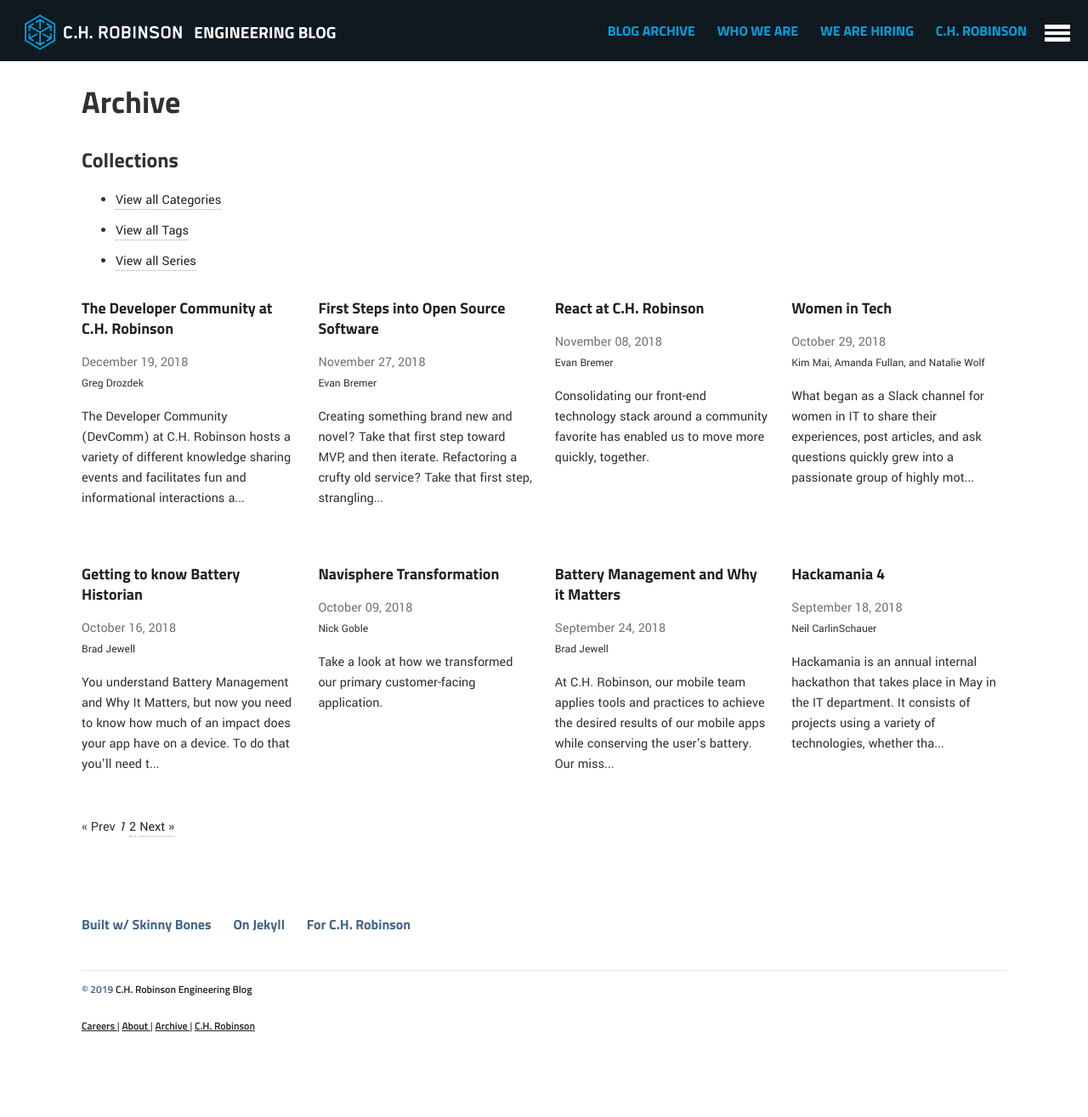
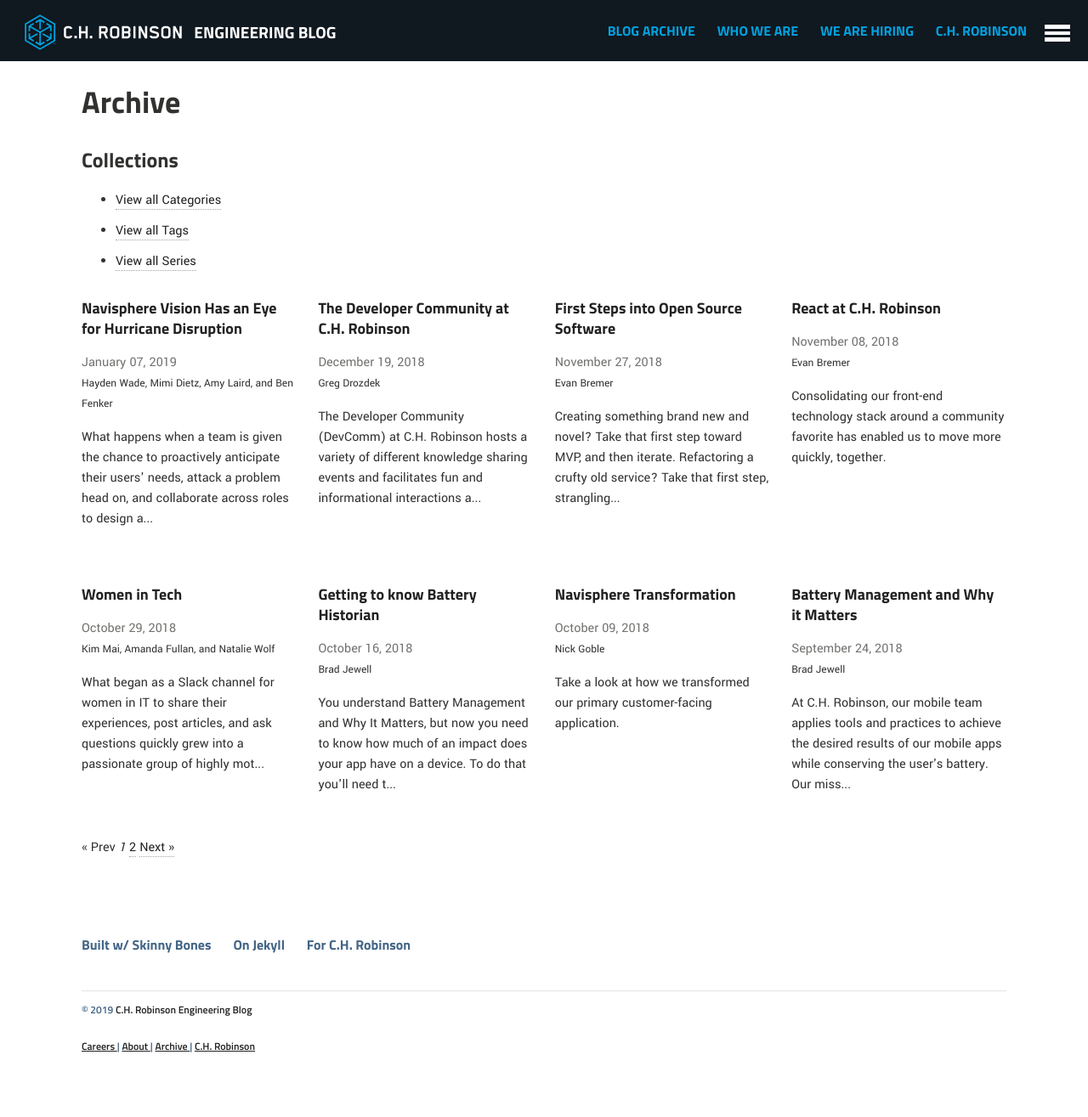
Before and after one commit to ch-robinson/ch-robinson.github.com, a Jekyll site: the page built from blog/index.html, in a window 1280 px wide. Shown: the whole page at 85% size. Built offline with Jekyll 4.4.1, drawn with Linux system fonts in a browser that asks for light colours; the list of posts is cut into pages by our own code; before the commit the page ends 1291 px from its top, so only the background shows below that; some of the changed lines change nothing that is shown.

Commit message:
New Post: Navisphere Vision Hurricane Disruption

```diff
--- a/_data/authors.yml
+++ b/_data/authors.yml
@@ -78,3 +78,27 @@
     Software Engineer with a demonstrated history of working in graphics, retail, media, and logistics.
     Strong business development professional and full stack developer skilled in a wide range of technologies.
   gravatar: d6af707f600c9496712652b1a7c73012
+wadehay:
+  name: Hayden Wade
+  bio:
+    Software Engineer with a passion for voice artificial intelligence and automation.
+    While away from the keyboard, I enjoy wake surfing and hiking in the great outdoors!
+  gravatar: d75f4e7bca0e51951a673c1644633678
+dietmim:
+  name: Mimi Dietz
+  bio:
+    As an IT Business Analyst, my professional passions include bringing people together
+    and solving problems. Outside of the office, I’m a black belt and karate aficionado,
+    food-lover, and proud dog and cat mama.
+  gravatar: 0a0457368fe83a43c9592851cf3fc20e
+fenkben:
+  name: Ben Fenker
+  bio: Data scientist with Vision, Texas transplant, softball player, and baseball fan.
+  gravatar: e0d6f8d215615961cddbf5c68027c758
+lairamy:
+  name: Amy Laird
+  bio:
+    IT Project Manager, eCommerce. My superpower is creating clarity from chaos for IT teams
+    and always finding options to move projects forward. When I'm not high-fiving my fellow
+    team members, I can be found planning out my next travel adventure.
+  gravatar: fc11b29cc01a8ad5c898901df3eac524
--- /dev/null
+++ b/_posts/2019-01-07-navisphere-vision-hurricane-disruption.md
@@ -0,0 +1,62 @@
+---
+layout: article
+title: Navisphere Vision Has an Eye for Hurricane Disruption
+authors:
+ - wadehay
+ - dietmim
+ - lairamy
+ - fenkben
+modified: 2019-01-07
+categories: technology
+excerpt:
+  What happens when a team is given the chance to proactively anticipate their
+  users' needs, attack a problem head on, and collaborate across roles to design
+  a solution? For Navisphere Vision, the result was a quick turnaround that gave
+  our customers a new level of visibility into how hurricanes were impacting
+  their supply chain.
+tags: [Navisphere Vision, Data Science]
+image:
+  feature:
+  teaser:
+  thumb:
+disclaimer: true
+---
+
+This summer, casual conversations started flowing around the upcoming hurricane season. As a supply chain visibility platform, Navisphere Vision gives customers a full picture view of their shipments across the globe, including the status of each shipment along with any factors that could impact on-time delivery. Navisphere Vision was launched last summer with Microsoft as the pilot customer (see press release, [here](https://www.chrobinson.com/en-US/newsroom/Press-Releases/2017/9-12-17_Navisphere-Vision-Introduction/)) and has since expanded its feature set and customer base.
+
+Hurricanes and Typhoons are some of the most impactful weather events on the planet and are known to cause disruptions within a supply chain. We found that the proportion of Houston-bound shipments that were delivered late nearly **tripled** in the aftermath of [Hurricane Harvey in 2017](http://www.startribune.com/new-c-h-robinson-system-kept-distribution-moving-during-hurricanes-eclipse/446881763/), giving credence to the large impact natural disasters can have on a supply chain. With this experience in mind, casual conversations started flowing about the impending 2018 hurricane season.
+
+## Execution
+
+What happens when a team is given the chance to proactively anticipate their users' needs, attack a problem head on, and collaborate across roles to design a solution? For [Navisphere Vision](https://www.chrobinson.com/en-us/navispherevision/), the result was a quick turnaround that gives our customers a new level of visibility at a critical time, and a re-energized team that takes pride in delivering value, teamwork, and their ability to create innovative solutions at the spur of the moment.
+
+We began to ask ourselves what could we do to give our customers better and faster information around which shipments could be impacted by these powerful storms. Coming out of our annual [hackamania event]({{ site.url }}{{ site.baseurl }}/culture/hackamania-4/) we were equipped with a mindset to think outside of the box and leverage the unique skills of team members across roles.
+
+Initially, the data science team located and ingested a source of hurricane data including a storm's predicted location up to five days in the future. The data science team cleaned and displayed this data and communicated the results to the full team, giving everyone a clear understanding of the available data including its capabilities and limitations.
+
+After defining what could (and could not!) be done with the available data, a few brainstorming sessions took place to see what we could do to provide the most value given the available data and timing of an imminent hurricane season. Each role provided their needed expertise:
+-	Business Analysts provided the business need: how do we determine which shipments would be in the path of the storm in the next 24, 48, 72 hours.
+-	Data Scientists brought an intimate familiarity with the data and recognized that the business need could be satisfied by breaking the forecast into a series of regions, each representing the storm's forecasted position over a different period of time.
+-	Software Engineers determined how we could relate shipments to the hurricane path segmentation, and what could feasibly be completed within our timeline.
+-	UX Designers outlined how users would want to interact with the hurricane paths on the map and what they would expect to see.
+
+From these sessions, we had a plan and a strong case, which allowed for a quick and easy approval from our stakeholders. Development started, and news of Hurricane Florence broke not soon after. We knew that we needed to get our new feature in the hands of customers so they could leverage it when the storm hit, and we were up for the challenge. After long hours of coding, all hands on deck testing, and a late, late night release, we had done it. We took an idea and saw it through from idea to production, through true collaboration, trust and dedication.
+
+## Result
+
+<figure>
+	<img src="{{site.url}}{{site.baseurl}}/images/posts/2019/TropicalStormFlorence.jpg" alt="Navisphere Vision hurricane paths for Hurricane Florence."
+	aria-label="Navisphere Vision's map view of Hurricane Florence and its projected path.">
+	<figcaption>Hurricane path for Hurricane Florence in Navisphere Vision's map view.</figcaption>
+</figure>
+
+<figure>
+	<img src="{{site.url}}{{site.baseurl}}/images/posts/2019/HurricaneMichaelPath.png" alt="Navisphere Vision hurricane paths for Hurricane Michael."
+	aria-label="Navisphere Vision's map view of Hurricane Michael and its projected path.">
+	<figcaption>Hurricane path for Hurricane Michael in Navisphere Vision's map view.</figcaption>
+</figure>
+
+
+This feature has been met with an abundance of positive feedback. One of our customers said, "By being able to see the projected tropical storm path, our customer and operations teams are able to proactively collaborate in assessing the impact and putting together a quality mitigation plan."
+
+Following a successful launch, this feature has identified hundreds of shipments that were likely to be impacted by hurricanes before the hurricanes made landfall, giving our customers the visibility to proactively re-route or reschedule these shipments. Furthermore, given the success and positive feedback surrounding this feature, we've continued to refine it based on a continuously updated understanding of our customer's needs and our data's capabilities. We identified a need and collaborated as a team to build a solution that provided our customer value at a time when they needed it the most.
```
Also changed, not shown: images/posts/2019/HurricaneMichaelPath.png (added), images/posts/2019/TropicalStormFlorence.jpg (added).
